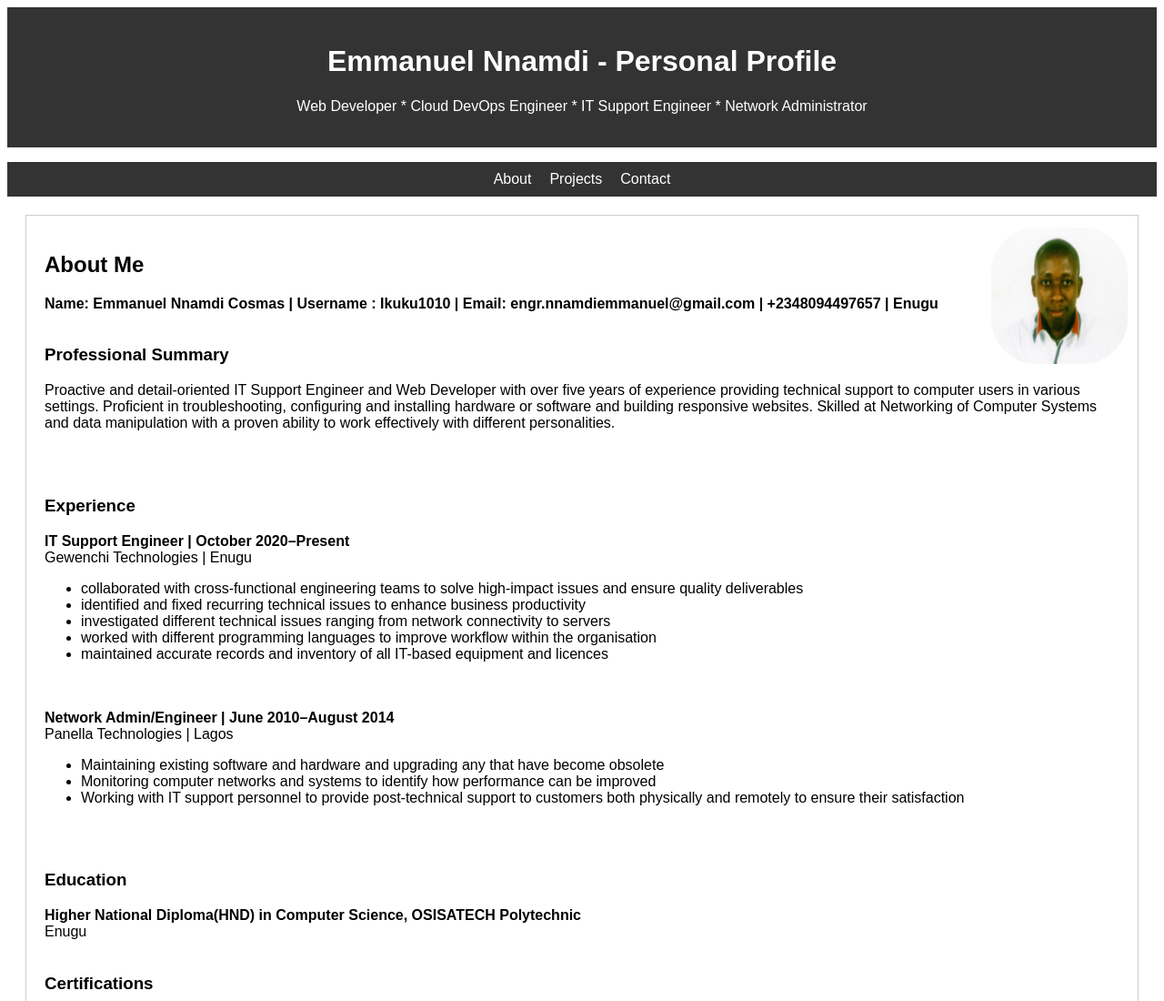
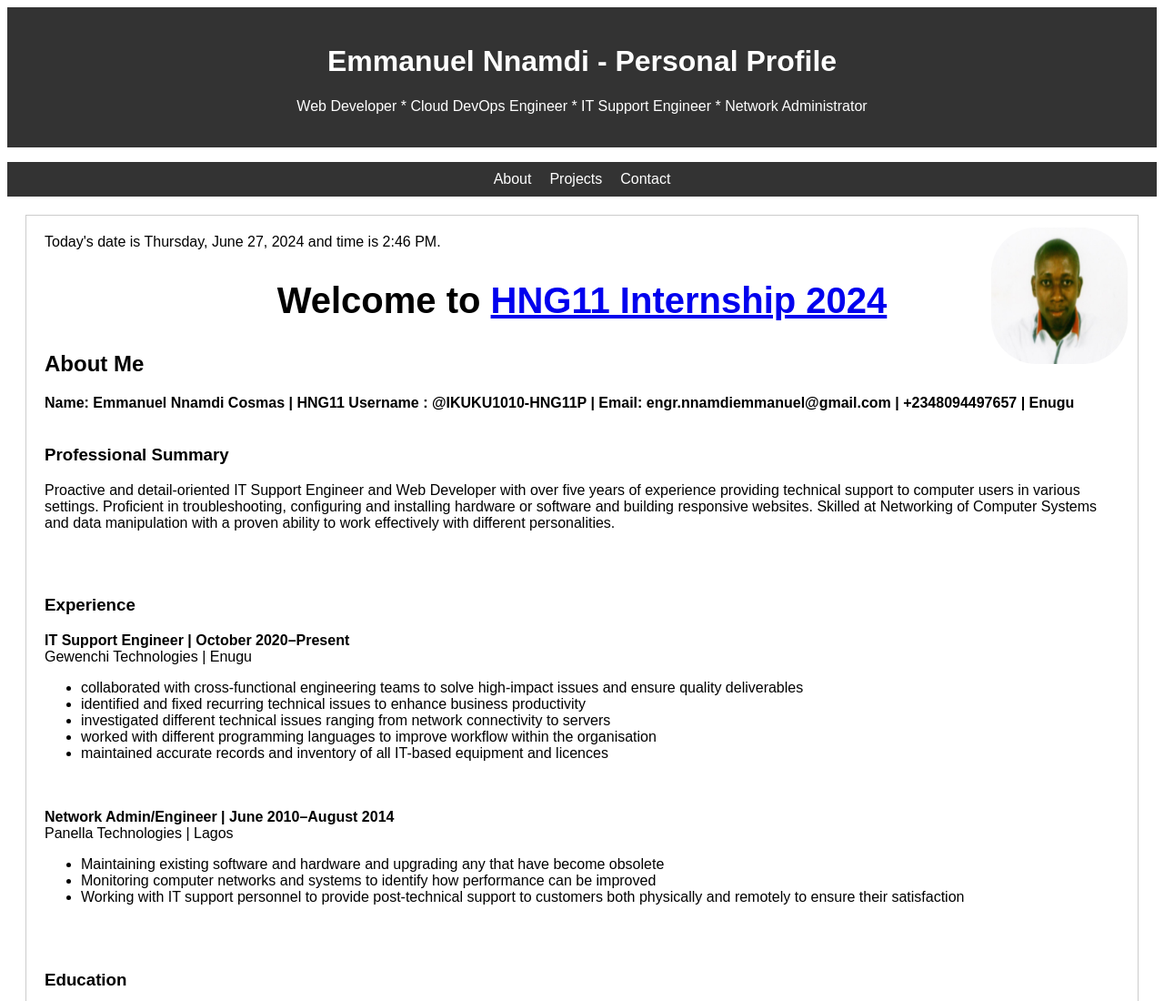
Before and after one commit to IKUKU1010/Emmanuelwebpage, a plain HTML site: page index.html in a window 1280 px wide. Shown: the top 1100 px of the page at 91% size. Drawn offline with Linux system fonts and the light colour scheme.

Commit message:
Hng11_stg1 v1.2

```diff
--- a/CSS/index.css
+++ b/CSS/index.css
@@ -35,6 +35,12 @@ section {
 .project {
 
     margin-bottom: 20px;
+}
+
+
+.hng-11 {
+  text-align: center;
+ font-size: 40px;
 }
 
 footer {
--- a/index.html
+++ b/index.html
@@ -32,11 +32,14 @@
         <div class="foto-containa" >
             <img src="./Images/tenny1.png" alt="profile pix">
     </div>
+    <div id="date-time"></div>
+
+    <h1 class="hng-11">Welcome to <a href="https://github.com/">HNG11 Internship  2024</a></h1>
 
         <h2>About Me</h2>
 
         <p>
-            <b>Name: Emmanuel Nnamdi Cosmas | Username : Ikuku1010 | Email: engr.nnamdiemmanuel@gmail.com | +2348094497657 | Enugu</b>
+            <b>Name: Emmanuel Nnamdi Cosmas | HNG11 Username : @IKUKU1010-HNG11P | Email: engr.nnamdiemmanuel@gmail.com | +2348094497657 | Enugu</b>
             <br><br>
         <h3>Professional Summary</h3>
         Proactive and detail-oriented IT Support Engineer and Web Developer with over five years of experience providing
@@ -241,7 +244,8 @@
     </footer>
 
 
-    <script src="contact-form.js"></script>
+    <script src="./js/contact-form.js"></script>
+    <script src="./js/datim.js"></script>
 </body>
 
 </html>
--- /dev/null
+++ b/js/datim.js
@@ -0,0 +1,26 @@
+function displayDateTime() {
+    const now = new Date();
+
+    // Get parts of the date and time
+    const options = { weekday: 'long', year: 'numeric', month: 'long', day: 'numeric' };
+    const dateString = now.toLocaleDateString('en-US', options);
+
+    let hours = now.getHours();
+    const minutes = now.getMinutes().toString().padStart(2, '0');
+    const ampm = hours >= 12 ? 'PM' : 'AM';
+    hours = hours % 12;
+    hours = hours ? hours : 12; // the hour '0' should be '12'
+
+    const timeString = `${hours}:${minutes} ${ampm}`;
+
+    // Format the string as "Today's date is August 10th, 2023 and time is 11:11 AM."
+    const formattedString = `Today's date is ${dateString} and time is ${timeString}.`;
+
+    document.getElementById('date-time').textContent = formattedString;
+}
+
+// Call the function to display the date and time immediately
+displayDateTime();
+
+// Optional: Update the date and time every minute (60000 milliseconds)
+setInterval(displayDateTime, 60000);
```
